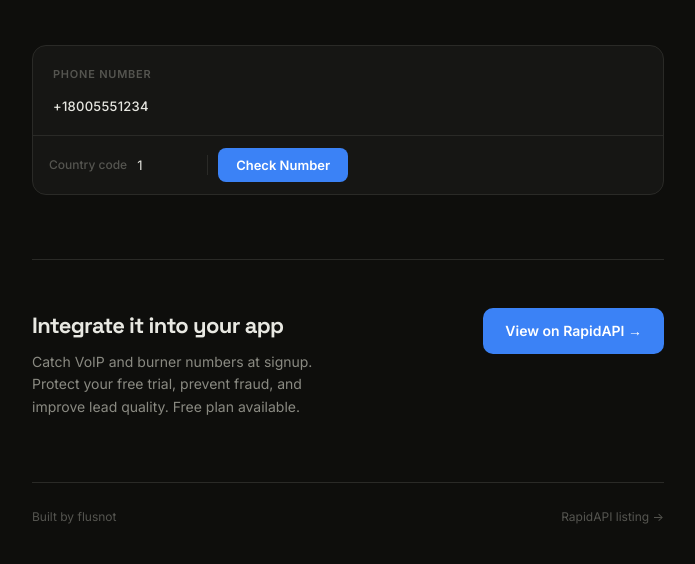
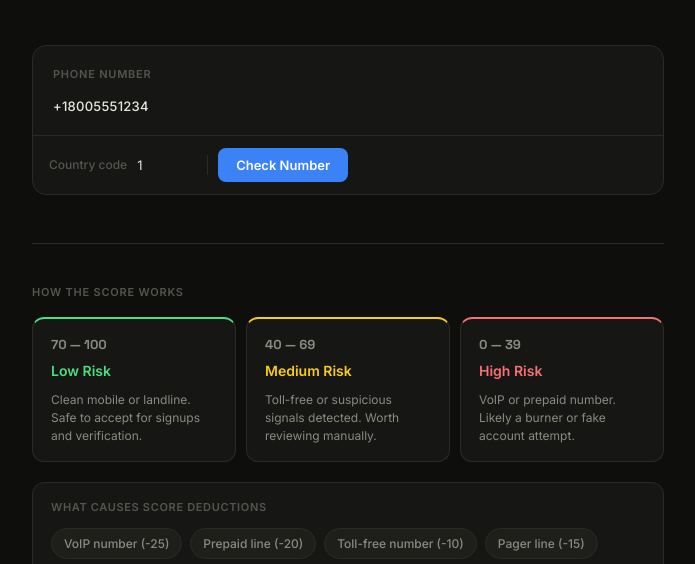
Before and after one commit to flusnot/phone-reputation-scorer, a website: page docs/index.html in a window 1280 px wide. Shown: the part 386-950 px from the top of the page, without its empty margins (292-987 px from the left). Drawn offline with Linux system fonts and the light colour scheme.

Commit message:
Add how the score works section to demo page

```diff
--- a/docs/index.html
+++ b/docs/index.html
@@ -478,6 +478,100 @@
       to   { opacity: 1; transform: translateX(0); }
     }
 
+    /* ── HOW IT WORKS ── */
+    .how-it-works {
+      margin-top: 48px;
+      padding-top: 40px;
+      border-top: 1px solid var(--border);
+    }
+
+    .hiw-title {
+      font-size: 11px;
+      font-weight: 600;
+      letter-spacing: 0.07em;
+      text-transform: uppercase;
+      color: var(--text-3);
+      margin-bottom: 16px;
+    }
+
+    .hiw-grid {
+      display: grid;
+      grid-template-columns: repeat(3, 1fr);
+      gap: 10px;
+      margin-bottom: 20px;
+    }
+
+    @media (max-width: 520px) {
+      .hiw-grid { grid-template-columns: 1fr; }
+    }
+
+    .hiw-card {
+      background: var(--surface);
+      border: 1px solid var(--border);
+      border-radius: 12px;
+      padding: 16px 18px;
+    }
+
+    .hiw-card.green { border-top: 2px solid var(--green); }
+    .hiw-card.yellow { border-top: 2px solid var(--yellow); }
+    .hiw-card.red { border-top: 2px solid var(--red); }
+
+    .hiw-range {
+      font-family: 'Space Grotesk', sans-serif;
+      font-size: 13px;
+      font-weight: 700;
+      color: var(--text-2);
+      margin-bottom: 4px;
+    }
+
+    .hiw-verdict {
+      font-size: 14px;
+      font-weight: 600;
+      margin-bottom: 8px;
+    }
+
+    .hiw-card.green .hiw-verdict { color: var(--green); }
+    .hiw-card.yellow .hiw-verdict { color: var(--yellow); }
+    .hiw-card.red .hiw-verdict { color: var(--red); }
+
+    .hiw-desc {
+      font-size: 12px;
+      color: var(--text-2);
+      line-height: 1.5;
+    }
+
+    .hiw-signals {
+      background: var(--surface);
+      border: 1px solid var(--border);
+      border-radius: 12px;
+      padding: 16px 18px;
+    }
+
+    .hiw-signals-title {
+      font-size: 11px;
+      font-weight: 600;
+      letter-spacing: 0.06em;
+      text-transform: uppercase;
+      color: var(--text-3);
+      margin-bottom: 12px;
+    }
+
+    .hiw-pills {
+      display: flex;
+      flex-wrap: wrap;
+      gap: 8px;
+    }
+
+    .hiw-pill {
+      font-size: 12px;
+      font-weight: 500;
+      color: var(--text-2);
+      background: var(--surface-2);
+      border: 1px solid var(--border);
+      border-radius: 100px;
+      padding: 5px 12px;
+    }
+
     /* ── CTA ── */
     .cta {
       margin-top: 64px;
@@ -640,6 +734,38 @@
       </div>
     </div>
 
+  </div>
+
+  <!-- HOW IT WORKS -->
+  <div class="how-it-works">
+    <div class="hiw-title">How the score works</div>
+    <div class="hiw-grid">
+      <div class="hiw-card green">
+        <div class="hiw-range">70 — 100</div>
+        <div class="hiw-verdict">Low Risk</div>
+        <div class="hiw-desc">Clean mobile or landline. Safe to accept for signups and verification.</div>
+      </div>
+      <div class="hiw-card yellow">
+        <div class="hiw-range">40 — 69</div>
+        <div class="hiw-verdict">Medium Risk</div>
+        <div class="hiw-desc">Toll-free or suspicious signals detected. Worth reviewing manually.</div>
+      </div>
+      <div class="hiw-card red">
+        <div class="hiw-range">0 — 39</div>
+        <div class="hiw-verdict">High Risk</div>
+        <div class="hiw-desc">VoIP or prepaid number. Likely a burner or fake account attempt.</div>
+      </div>
+    </div>
+    <div class="hiw-signals">
+      <div class="hiw-signals-title">What causes score deductions</div>
+      <div class="hiw-pills">
+        <span class="hiw-pill">VoIP number (-25)</span>
+        <span class="hiw-pill">Prepaid line (-20)</span>
+        <span class="hiw-pill">Toll-free number (-10)</span>
+        <span class="hiw-pill">Pager line (-15)</span>
+        <span class="hiw-pill">Invalid number (score = 0)</span>
+      </div>
+    </div>
   </div>
 
   <!-- CTA -->
```
